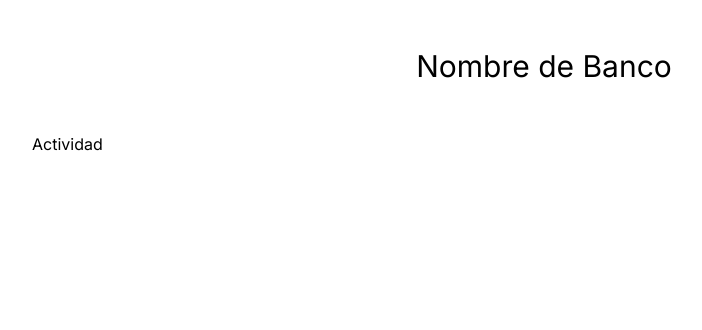
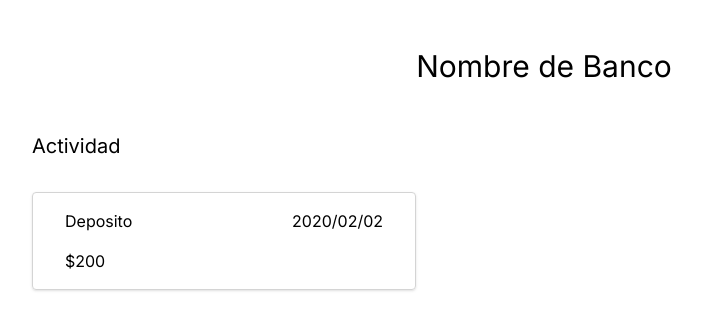
Before and after one commit to Wichosu/sistema_bancario, a Next.js app: page /operaciones/actividad in a window 1280 px wide. Shown: the top 330 px of the page, without its empty margins (96-798 px from the left). Built offline with nearby package versions, Linux system fonts and the light colour scheme.

Commit message:
Movement component created and Actividad view finished

```diff
--- a/app/operaciones/actividad/page.tsx
+++ b/app/operaciones/actividad/page.tsx
@@ -1,7 +1,28 @@
+import Movement from "@/components/Movement";
+import Subtitle from "@/components/Subtitle";
+
+const movements = [
+  {
+    type: 'deposito',
+    amount: '200',
+    date: '2020/02/02'
+  }
+]
+
 export default function Page(){
   return(
-    <div>
-      Actividad
-    </div>
+    <>
+      <Subtitle subtitle="Actividad" />
+      {
+        movements.map((movement, key) => (
+          <Movement
+            key={key}
+            type={movement.type}
+            amount={movement.amount}
+            date={movement.date}
+          />
+        ))
+      }
+    </>
   )
 }
--- /dev/null
+++ b/components/Movement.tsx
@@ -0,0 +1,18 @@
+interface Props {
+  type: string,
+  amount: string,
+  date: string
+}
+
+export default function Movement({ type, amount, date} : Props) {
+  return (
+    <div className="flex justify-between max-w-sm border border-neutral-300 px-8 py-4 rounded
+      shadow">
+      <div className="grid gap-4">
+        <p className="capitalize">{ type }</p>
+        <p>${ amount }</p>
+      </div>
+      <p>{ date }</p>
+    </div>
+  )
+}
```
